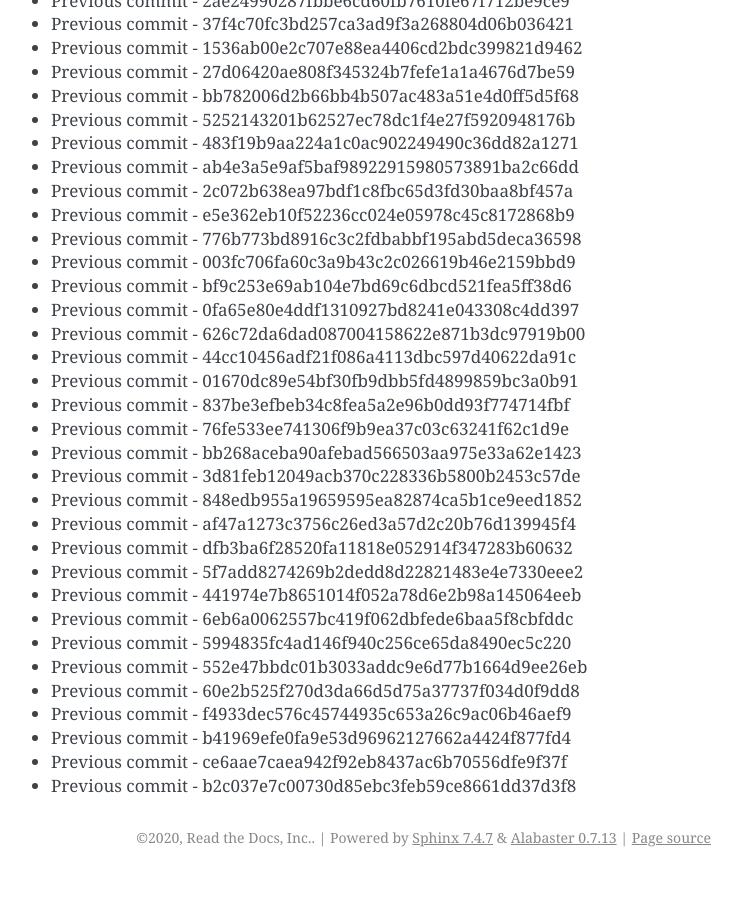
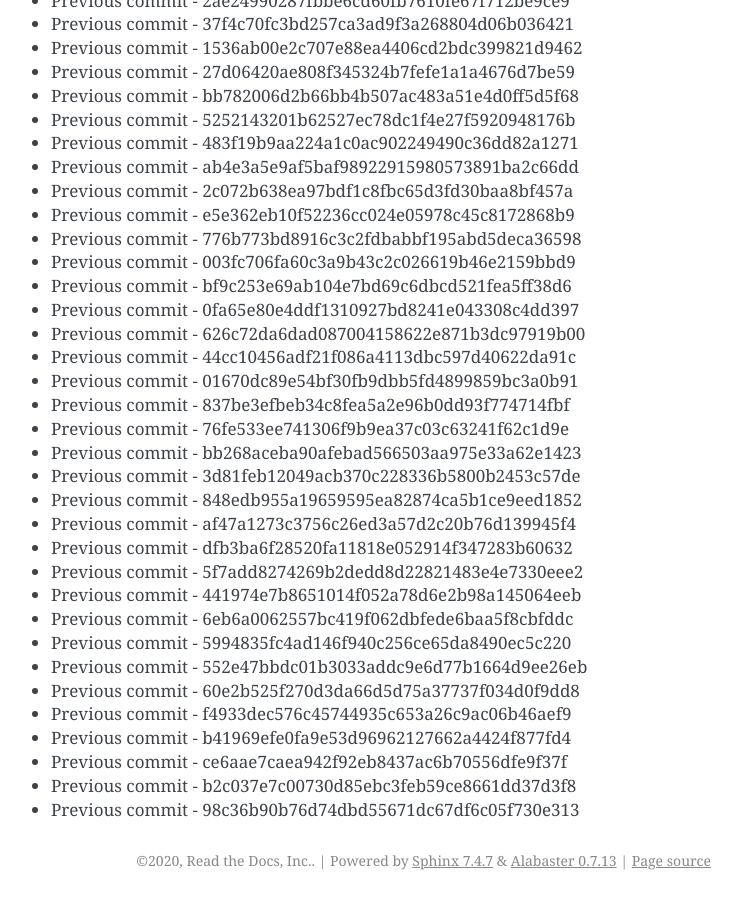
Before and after one commit to readthedocs/rtd-git-stresstest, a Sphinx documentation site: the page built from docs/updates.rst, in a window 1280 px wide and 900 px high, scrolled down 95081 px. Shown: the whole window, without its empty margins (399-1141 px from the left). Built offline with Sphinx 7.4.7, drawn with Linux system fonts in a browser that asks for light colours; before the commit the page ends 95958 px from its top, so only the background shows below that.

Commit message:
Generating commit from previous: 98c36b90b76d74dbd55671dc67df6c05f730e313

```diff
--- a/docs/updates.rst
+++ b/docs/updates.rst
@@ -4027,3 +4027,4 @@ It can be tested for any performance characteristics.
 * Previous commit - b41969efe0fa9e53d96962127662a4424f877fd4
 * Previous commit - ce6aae7caea942f92eb8437ac6b70556dfe9f37f
 * Previous commit - b2c037e7c00730d85ebc3feb59ce8661dd37d3f8
+* Previous commit - 98c36b90b76d74dbd55671dc67df6c05f730e313
```
